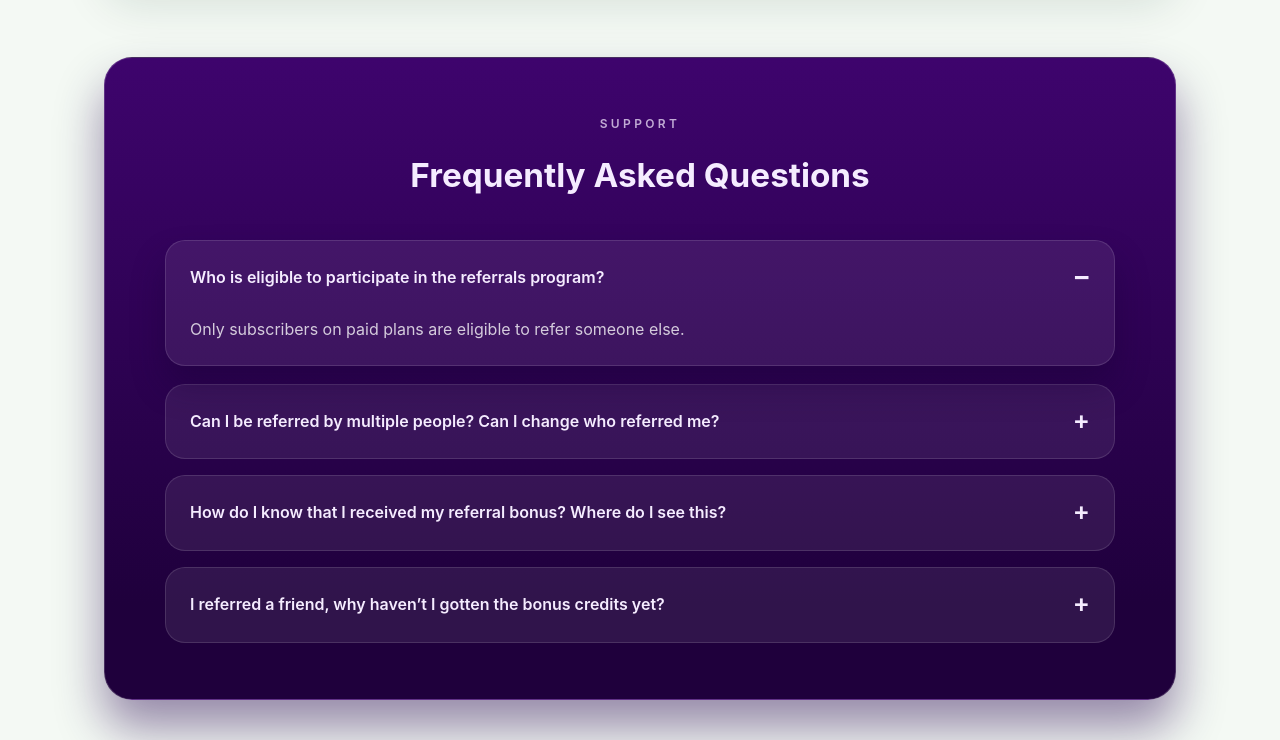
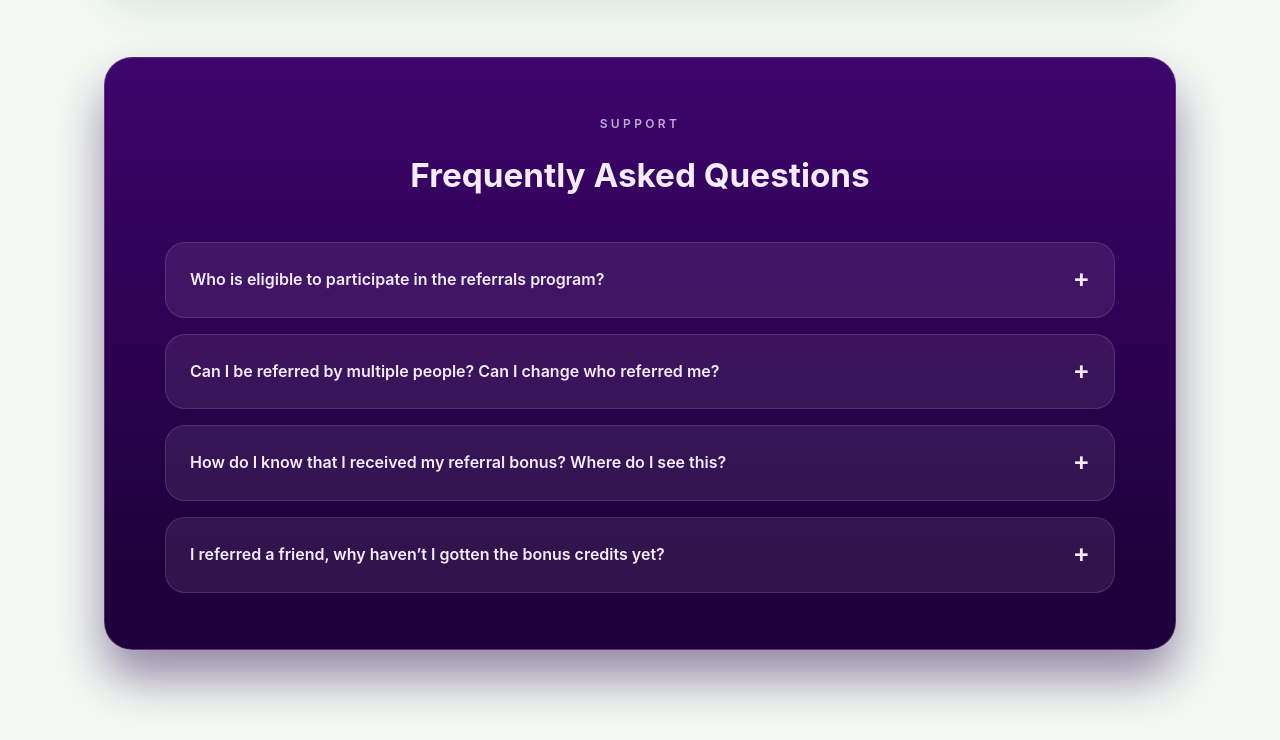
Before and after one commit to patatas-co/kld, a PHP site: page /org-details.php in a window 1280 px wide. Shown: the part 3003-3743 px from the top of the page. Run offline with PHP 8.4, Linux system fonts and the light colour scheme.

Commit message:
fix FAQ first question

```diff
--- a/org-details.php
+++ b/org-details.php
@@ -167,12 +167,12 @@ $navUsername = $user['username'] ?? ($user['email'] ?? null);
                 <h2>Frequently Asked Questions</h2>
             </div>
             <div class="faq-list" role="list">
-                <article class="faq-item is-open" role="listitem">
-                    <button class="faq-question" type="button" aria-expanded="true">
+                <article class="faq-item" role="listitem">
+                    <button class="faq-question" type="button" aria-expanded="false">
                         <span>Who is eligible to participate in the referrals program?</span>
                         <span class="faq-icon" aria-hidden="true"></span>
                     </button>
-                    <div class="faq-answer">
+                    <div class="faq-answer" hidden>
                         <p>Only subscribers on paid plans are eligible to refer someone else.</p>
                     </div>
                 </article>
```
